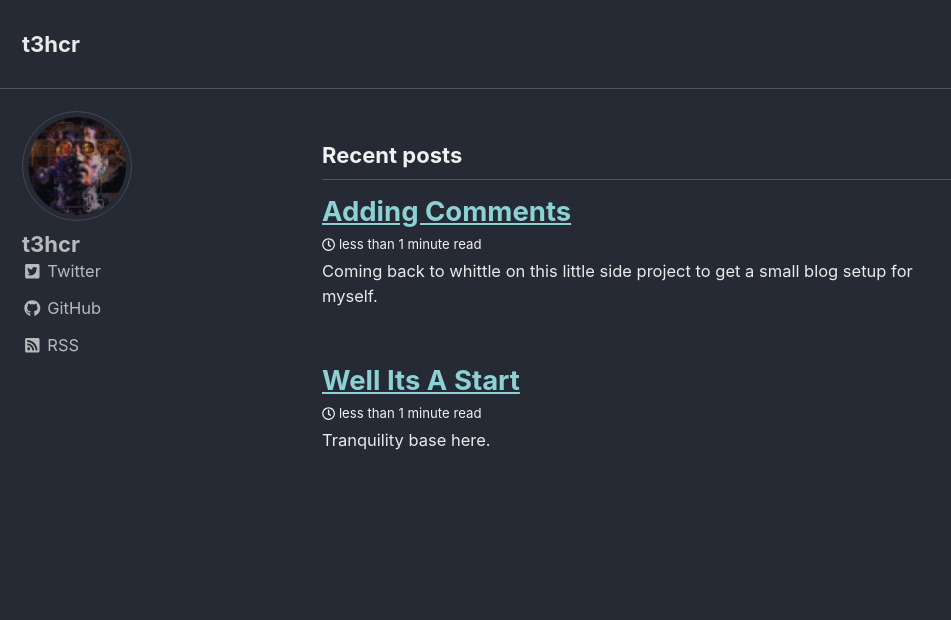
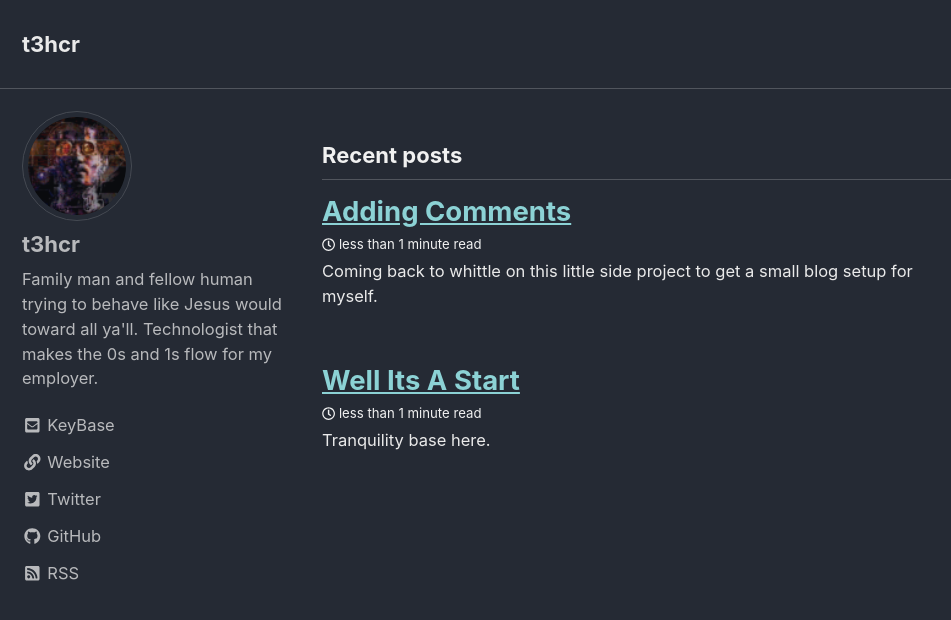
Before and after one commit to t3hcr/t3hcr.github.io, a Jekyll site: the page built from index.html, in a window 1280 px wide and 900 px high. Shown: the top 620 px of the window, without its empty margins (0-951 px from the left). Built offline with Jekyll 4.4.1, drawn with Linux system fonts in a browser that asks for light colours; cached includes are drawn as plain includes; nearby versions of some CDN libraries; the list of posts is cut into pages by our own code.

Commit message:
contact and other updates

```diff
--- a/_config.yml
+++ b/_config.yml
@@ -108,16 +108,19 @@ analytics:
 author:
   name             : "t3hcr"
   avatar           : "/assets/images/avatar.jpg" # path of avatar image, e.g. "/assets/images/bio-photo.jpg"
-  #bio              : ""
+  bio              : "Family man and fellow human trying to behave like Jesus would toward all ya'll. Technologist that makes the 0s and 1s flow for my employer."
   #location         : "Nowhere and somewhere"
   email            :
   links:
+    - label: "KeyBase"
+      icon: "fas fa-fw fa-envelope-square"
+      url: "https://keybase.io/t3hcr"
     - label: "Email"
       icon: "fas fa-fw fa-envelope-square"
       # url: mailto:your.name@email.com
     - label: "Website"
       icon: "fas fa-fw fa-link"
-      # url: "https://your-website.com"
+      url: "https://t3hcr.github.io"
     - label: "Twitter"
       icon: "fab fa-fw fa-twitter-square"
       url: "https://twitter.com/t3hcr"
```
